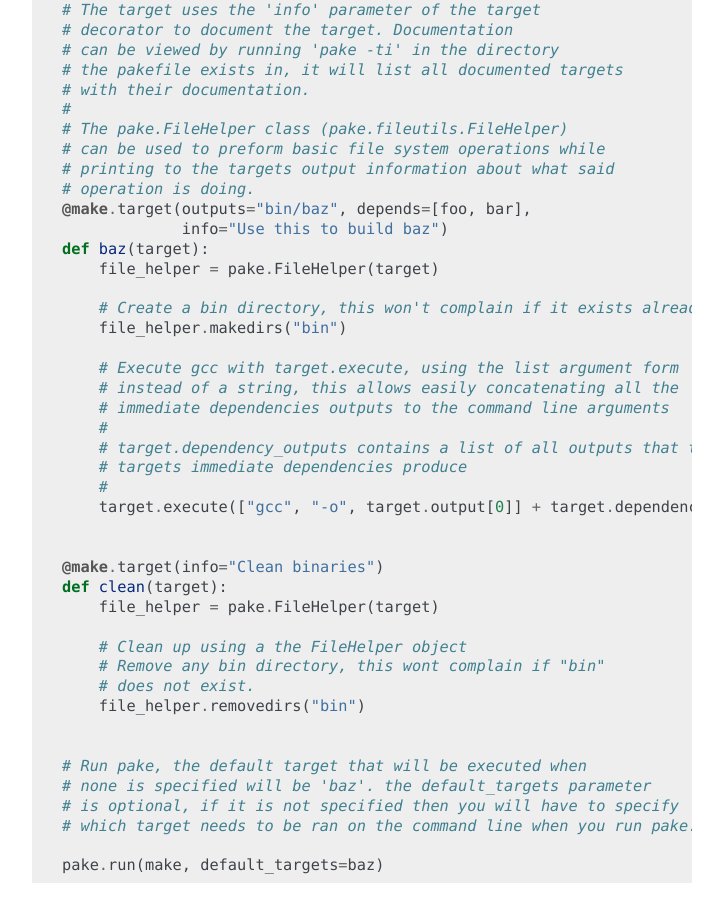
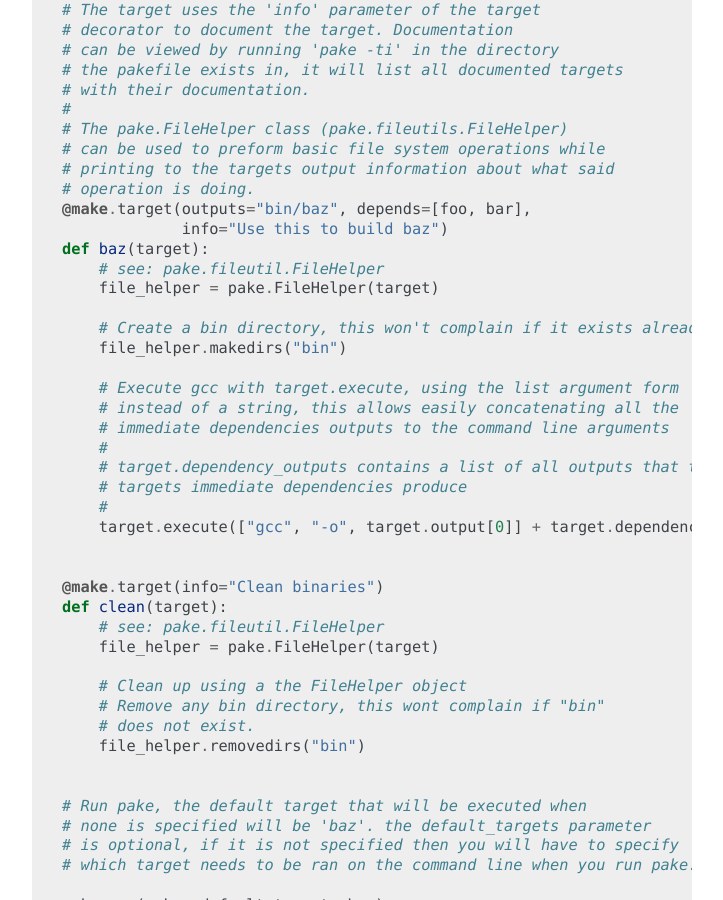
Before and after one commit to Teriks/pake, a Sphinx documentation site: the page built from docs/index.rst, in a window 1280 px wide and 900 px high, scrolled down 1729 px. Shown: the whole window, without its empty margins (388-1111 px from the left). Built offline with Sphinx 7.4.7, drawn with Linux system fonts in a browser that asks for light colours.

Commit message:
Add note above FileHelper usage in docs

```diff
--- a/docs/index.rst
+++ b/docs/index.rst
@@ -103,6 +103,7 @@ Writing basic targets
     @make.target(outputs="bin/baz", depends=[foo, bar],
                  info="Use this to build baz")
     def baz(target):
+        # see: pake.fileutil.FileHelper
         file_helper = pake.FileHelper(target)
 
         # Create a bin directory, this won't complain if it exists already
@@ -120,6 +121,7 @@ Writing basic targets
 
     @make.target(info="Clean binaries")
     def clean(target):
+        # see: pake.fileutil.FileHelper
         file_helper = pake.FileHelper(target)
 
         # Clean up using a the FileHelper object
```
Also changed, not shown: README.md (+2 -0 lines).
